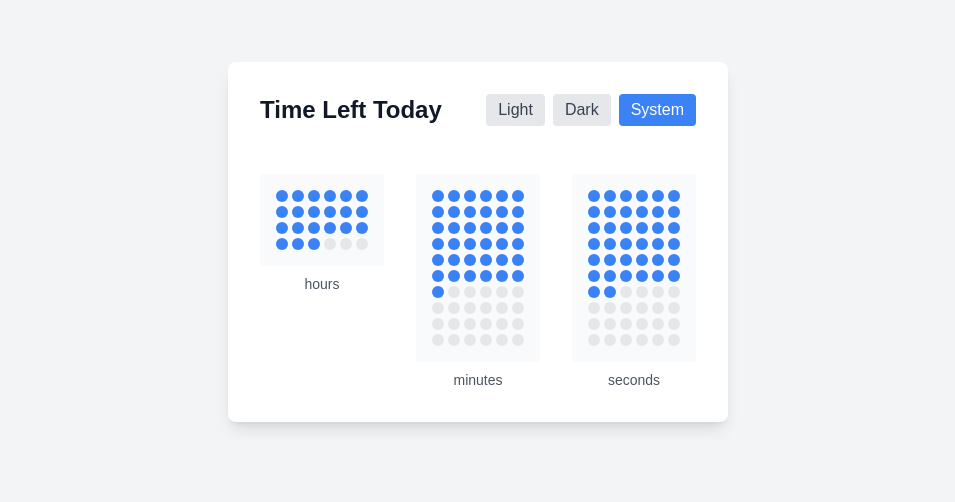
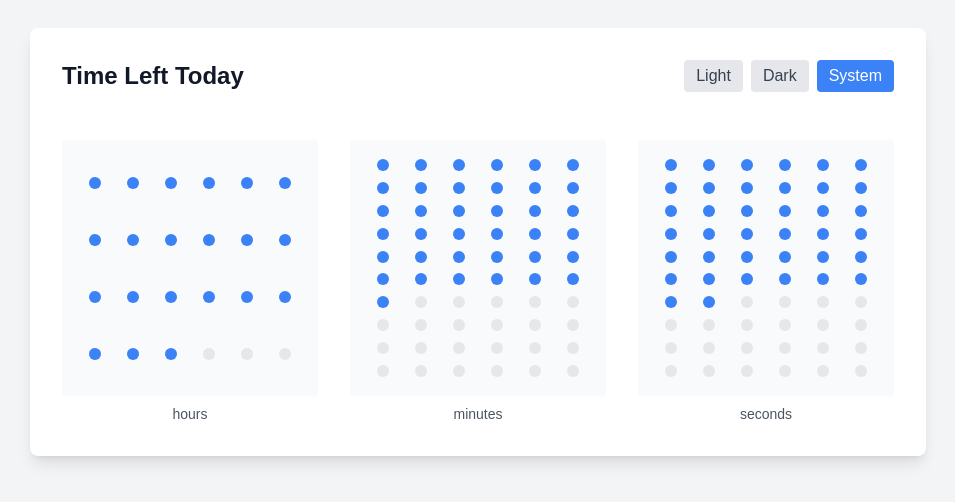
Before and after one commit to olegchursin/time-left, a Next.js app: page / in a window 1280 px wide. Shown: the part 158-660 px from the top of the page, without its empty margins (162-1117 px from the left). Built offline with nearby package versions, Linux system fonts and the light colour scheme.

Commit message:
fix: fix the grid

```diff
--- a/src/app/page.tsx
+++ b/src/app/page.tsx
@@ -114,11 +114,11 @@ export default function Home() {
           <div className="flex gap-8">
             {timeUnits.map((unit) => (
               <div key={unit.label} className="flex flex-col items-center gap-2">
-                <div className="grid grid-cols-6 gap-1 p-4 bg-gray-50 dark:bg-gray-700 rounded">
+                <div className="grid grid-cols-6 gap-1 p-4 bg-gray-50 dark:bg-gray-700 rounded w-64 h-64">
                   {[...Array(unit.total)].map((_, i) => (
                     <div
                       key={i}
-                      className={`w-3 h-3 rounded-full ${i < unit.remaining ? 'bg-blue-500 dark:bg-blue-400' : 'bg-gray-200 dark:bg-gray-600'}`}
+                      className={`w-3 h-3 rounded-full flex items-center justify-center place-self-center ${i < unit.remaining ? 'bg-blue-500 dark:bg-blue-400' : 'bg-gray-200 dark:bg-gray-600'}`}
                     />
                   ))}
                 </div>
```
